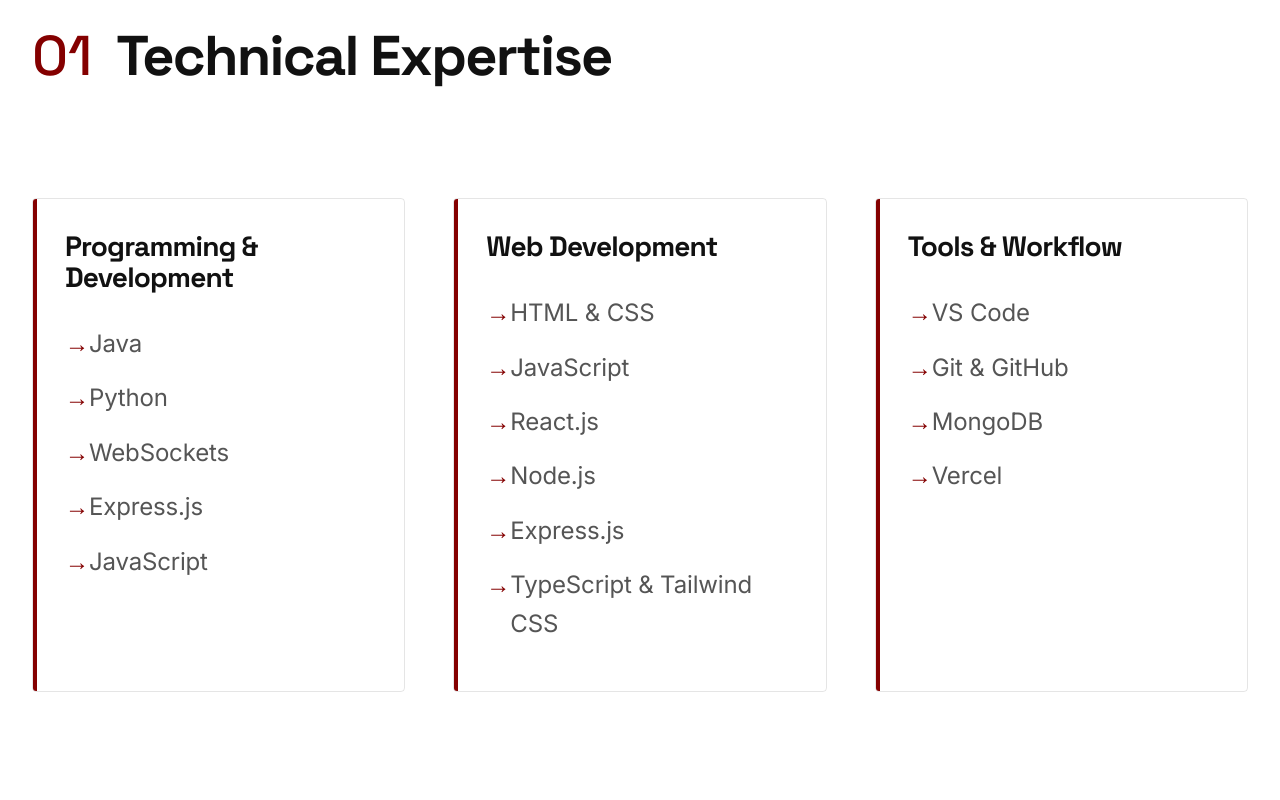
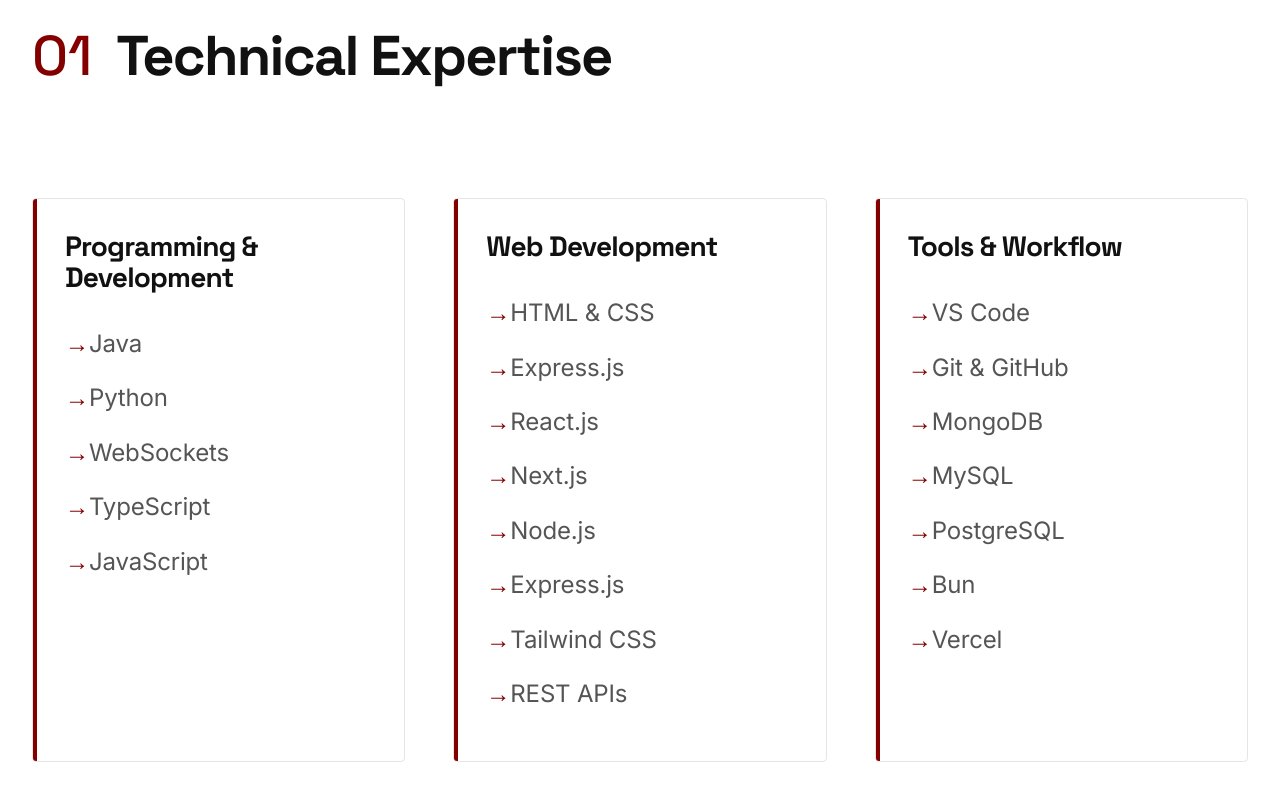
Before and after one commit to rishav-1306/My-Portfolio, a plain HTML site: page index.html in a window 1280 px wide. Shown: the part 1396-2196 px from the top of the page. Drawn offline with Linux system fonts and the light colour scheme.

Commit message:
Fixing details

```diff
--- a/index.html
+++ b/index.html
@@ -41,8 +41,8 @@
             <span class="tag">Java</span>
             <span class="tag">Python</span>
             <span class="tag">JavaScript</span>
-            <span class="tag">TypeScript</span>
-            <span class="tag">Node.js</span>
+            <span class="tag">WebSockets</span>
+            <span class="tag">Next.js</span>
             <span class="tag">React.js</span>
           </div>
           <p class="hero-description">
@@ -70,7 +70,7 @@
               <li>Java</li>
               <li>Python</li>
               <li>WebSockets</li>
-              <li>Express.js</li>
+              <li>TypeScript</li>
               <li>JavaScript</li>
             </ul>
           </div>
@@ -78,11 +78,13 @@
             <h3>Web Development</h3>
             <ul class="skill-list">
               <li>HTML & CSS</li>
-              <li>JavaScript</li>
+              <li>Express.js</li>
               <li>React.js</li>
+              <li>Next.js</li>
               <li>Node.js</li>
               <li>Express.js</li>
-              <li>TypeScript & Tailwind CSS</li>
+              <li>Tailwind CSS</li>
+              <li>REST APIs</li>
             </ul>
           </div>
           <div class="skill-category">
@@ -91,6 +93,9 @@
               <li>VS Code</li>
               <li>Git & GitHub</li>
               <li>MongoDB</li>
+              <li>MySQL</li>
+              <li>PostgreSQL</li>
+              <li>Bun</li>
               <li>Vercel</li>
             </ul>
           </div>
```
